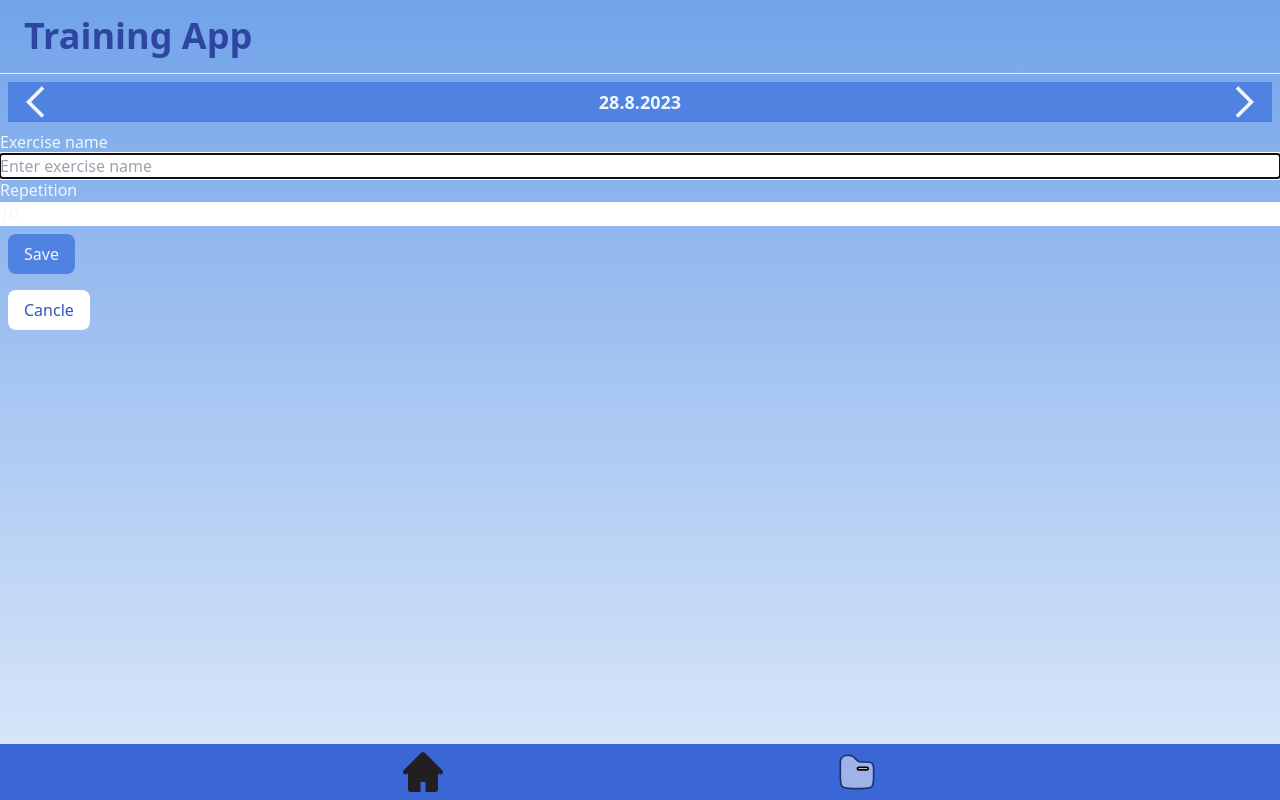
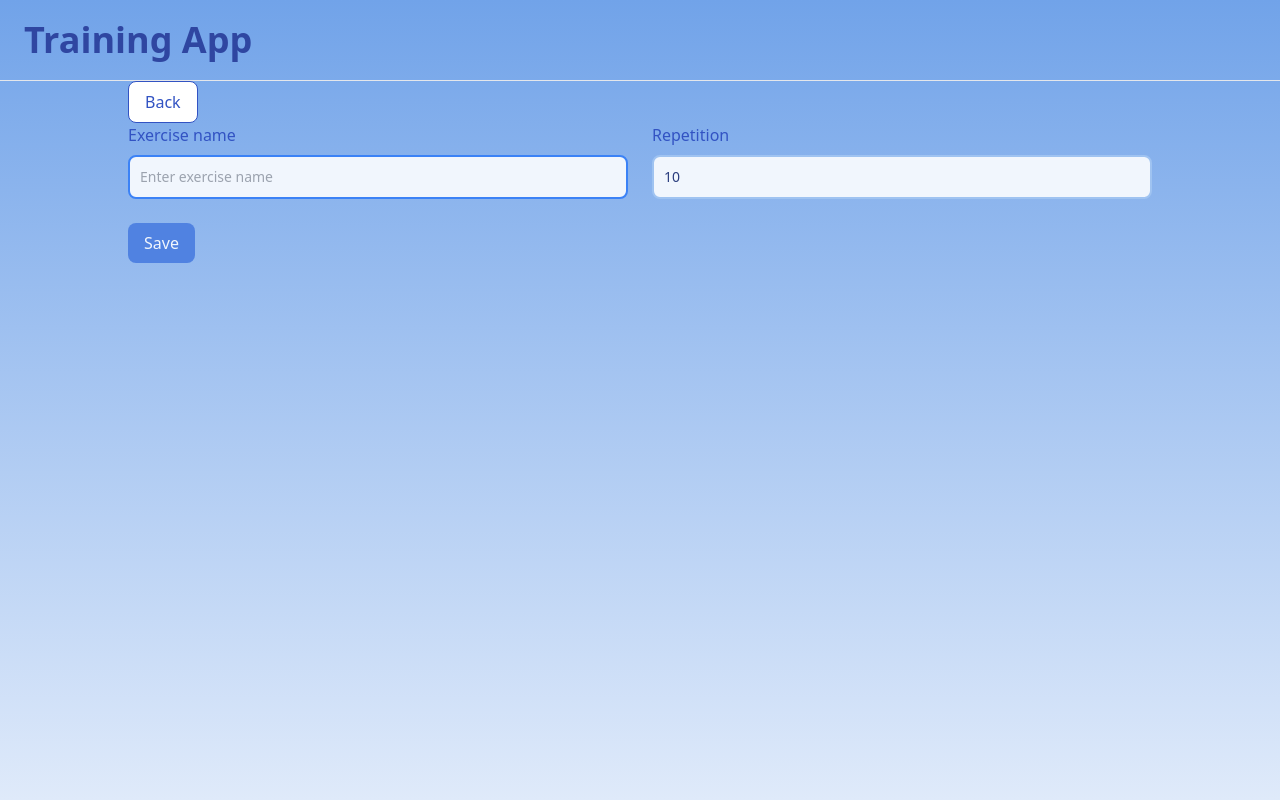
Before and after one commit to JolloDede/New-Training-App, a SvelteKit app: page /today/option/exercise in a window 1280 px wide. Built offline with nearby package versions, Linux system fonts and the light colour scheme.

Commit message:
refactor: style update

```diff
--- a/src/components/ExerciseCard.svelte
+++ b/src/components/ExerciseCard.svelte
@@ -1,15 +1,30 @@
 <script lang="ts">
+	import Circle from './Icon/Circle.svelte';
+	import Button from './default/Button.svelte';
+
 	export let name: string;
 	export let repAmount: number;
 </script>
 
-<div class="flex justify-between m-2 border rounded-lg bg-white h-10">
+<div class="flex items-center justify-between m-2 p-2 border rounded-lg bg-white h-10">
 	<p>{name}</p>
 	<p>{repAmount}</p>
 
 	<div class="flex">
-        <img src="/cricle.svg" alt="House" class="w-10" />
-        <img src="/cricle.svg" alt="House" class="w-10" />
-        <img src="/cricle.svg" alt="House" class="w-10" />
+		<Button class="">
+			<Circle />
+		</Button>
+		<Button class="test">
+			<Circle />
+		</Button>
+		<Button class="test">
+			<Circle />
+		</Button>
 	</div>
 </div>
+
+<style>
+	p {
+		@apply text-sapphire-700;
+	}
+</style>
--- a/src/components/ExerciseEdit.svelte
+++ b/src/components/ExerciseEdit.svelte
@@ -2,6 +2,9 @@
 	import { exercises } from '../store';
 	import BinIcon from './Icon/BinIcon.svelte';
 	import EditIcon from './Icon/EditIcon.svelte';
+	import Button from './default/Button.svelte';
+	import PrimaryButton from './default/PrimaryButton.svelte';
+	import SecondaryButton from './default/SecondaryButton.svelte';
 
 	export let id: string;
 	export let exerciseName: string;
@@ -10,19 +13,25 @@
 
 	function deleteExercise() {
 		exercises.update((value) => {
-            return value.filter(exercise => exercise.id != id);
-        })
+			return value.filter((exercise) => exercise.id != id);
+		});
 	}
 </script>
 
-<div class="flex m-2 p-0 border rounded-lg bg-white h-10">
+<div class="flex m-2 p-0 border rounded-lg bg-white h-12">
 	{#if editing}
-		<form on:submit={() => editing = false}>
+		<form class="w-full" on:submit={() => (editing = false)}>
+			<div class="flex justify-around">
 				<input type="text" bind:value={exerciseName} />
 				<input type="number" bind:value={amount} />
-            <button>Save</button>
+				<div class="w-1/5">
+					<PrimaryButton>Save</PrimaryButton>
+					<SecondaryButton>Cancle</SecondaryButton>
+				</div>
+			</div>
 		</form>
 	{:else}
+		<div class="flex w-full m-2 items-center">
 			<p class="grow">{exerciseName}</p>
 			<p class="grow">{amount}</p>
 			<div class="flex w-20">
@@ -33,5 +42,12 @@
 					<BinIcon />
 				</button>
 			</div>
+		</div>
 	{/if}
 </div>
+
+<style>
+	* {
+		@apply text-sapphire-800;
+	}
+</style>
--- /dev/null
+++ b/src/components/Icon/Circle.svelte
@@ -0,0 +1,20 @@
+<script lang="ts">
+	let clazz = "";
+	export { clazz as class};
+</script>
+
+<svg class={"w-10"+" "+clazz} viewBox="0 0 24 24" fill="none" xmlns="http://www.w3.org/2000/svg"
+	><g id="SVGRepo_bgCarrier" stroke-width="0" /><g
+		id="SVGRepo_tracerCarrier"
+		stroke-linecap="round"
+		stroke-linejoin="round"
+	/><g id="SVGRepo_iconCarrier">
+		<path
+			d="M21 12C21 16.9706 16.9706 21 12 21C7.02944 21 3 16.9706 3 12C3 7.02944 7.02944 3 12 3C16.9706 3 21 7.02944 21 12Z"
+			stroke="#000000"
+			stroke-width="2"
+			stroke-linecap="round"
+			stroke-linejoin="round"
+		/>
+	</g></svg
+>
--- a/src/components/default/Button.svelte
+++ b/src/components/default/Button.svelte
@@ -1,37 +1,8 @@
 <script lang="ts">
-	export let primary = true;
+	let clazz = "";
+	export { clazz as class };
 </script>
 
-<button on:click class={primary ? 'primary' : 'secondary'}>
+<button on:click class={'px-4 py-2 rounded-lg' + ' ' + clazz}>
 	<slot />
 </button>
-
-<style>
-	button {
-		@apply w-fit px-4 py-2 rounded-lg;
-	}
-
-	.primary {
-		@apply bg-sapphire-500;
-	}
-
-	:hover.primary {
-		@apply bg-sapphire-600;
-	}
-
-	:active.primary {
-		@apply bg-sapphire-700;
-	}
-
-	.secondary {
-		@apply bg-white text-sapphire-700 border-sapphire-700;
-	}
-
-	:hover.secondary {
-		@apply bg-sapphire-50;
-	}
-
-	:active.secondary {
-		@apply bg-sapphire-100;
-	}
-</style>
--- /dev/null
+++ b/src/components/default/FancyButton.svelte
@@ -0,0 +1,8 @@
+<script>
+	import Button from "./Button.svelte";
+
+</script>
+
+<Button on:click class="bg-gradient-to-r from-sapphire-400 to-sapphire-500 hover:from-sapphire-500 hover:to-sapphire-700 active:from-sapphire-600 active:to-sapphire-800 ">
+    <slot />
+</Button>
--- /dev/null
+++ b/src/components/default/PrimaryButton.svelte
@@ -0,0 +1,7 @@
+<script lang="ts">
+	import Button from "./Button.svelte";
+</script>
+
+<Button on:click class="bg-sapphire-500 hover:bg-sapphire-600 active:bg-sapphire-700" on:click>
+	<slot />
+</Button>
--- /dev/null
+++ b/src/components/default/SecondaryButton.svelte
@@ -0,0 +1,7 @@
+<script>
+	import Button from './Button.svelte';
+</script>
+
+<Button on:click class="border bg-white text-sapphire-700 border-sapphire-700 hover:bg-sapphire-50 active:bg-sapphire-100">
+	<slot />
+</Button>
--- a/src/routes/+layout.svelte
+++ b/src/routes/+layout.svelte
@@ -4,7 +4,7 @@
 
 <div class="flex flex-col text-sapphire-50 bg-gradient-to-b from-sapphire-400 to-sapphire-100 h-screen">
 	<header class="flex items-center h-20 ml-6 text-sapphire-800">
-		<h1 class="text-4xl font-extrabold">Training App</h1>
+		<a href="/" class="text-4xl font-extrabold">Training App</a>
 	</header>
   <hr>
 	<slot />
--- a/src/routes/+page.svelte
+++ b/src/routes/+page.svelte
@@ -1,5 +1,9 @@
 <script lang="ts">
-	import Main from "../components/default/Main.svelte";
+	import Button from "../components/default/Button.svelte";
+	import FancyButton from "../components/default/FancyButton.svelte";
+import Main from "../components/default/Main.svelte";
+	import PrimaryButton from "../components/default/PrimaryButton.svelte";
+	import SecondaryButton from "../components/default/SecondaryButton.svelte";
 
 </script>
 
--- a/src/routes/today/option/exercise/+page.svelte
+++ /dev/null
@@ -1,37 +0,0 @@
-<script lang="ts">
-	import Button from '../../../../components/default/Button.svelte';
-	import Main from '../../../../components/default/Main.svelte';
-	import { exercises } from '../../../../store';
-	import newUniqueId from 'locally-unique-id-generator';
-
-	let name: string = '';
-	let repetition: number = 10;
-
-	function handleSaveClick() {
-		exercises.update((old: Exercise[]) => {
-			let newExer: Exercise = { id: newUniqueId(), name: name, repetition: repetition };
-			return [...old, newExer];
-		});
-		window.history.back();
-	}
-
-	function handleCancleClick() {
-		window.history.back();
-	}
-</script>
-
-<Main>
-	<form class="flex flex-col">
-		<label for="iName">Exercise name</label>
-		<!-- svelte-ignore a11y-autofocus -->
-		<input id="iName" bind:value={name} placeholder="Enter exercise name" autofocus />
-		<label for="iRep">Repetition</label>
-		<input id="iRep" bind:value={repetition} />
-		<div class="m-2">
-			<Button on:click={handleSaveClick}>Save</Button>
-		</div>
-		<div class="m-2">
-			<Button on:click={handleCancleClick} primary={false}>Cancle</Button>
-		</div>
-	</form>
-</Main>
--- /dev/null
+++ b/src/routes/today/option/exercise/+page@.svelte
@@ -0,0 +1,64 @@
+<script lang="ts">
+	import Main from '../../../../components/default/Main.svelte';
+	import PrimaryButton from '../../../../components/default/PrimaryButton.svelte';
+	import SecondaryButton from '../../../../components/default/SecondaryButton.svelte';
+	import { exercises } from '../../../../store';
+	import newUniqueId from 'locally-unique-id-generator';
+
+	let name: string = '';
+	let repetition: number = 10;
+
+	function handleSaveClick() {
+		exercises.update((old: Exercise[]) => {
+			let newExer: Exercise = { id: newUniqueId(), name: name, repetition: repetition };
+			return [...old, newExer];
+		});
+		window.history.back();
+	}
+
+	function backCLickHandler() {
+		window.history.back();
+	}
+</script>
+
+<Main>
+	<div class="m-auto w-4/5">
+		<SecondaryButton on:click={backCLickHandler}>Back</SecondaryButton>
+		<form>
+			<div class="grid gap-6 mb-6 md:grid-cols-2">
+				<div>
+					<label for="iName" class="">Exercise name</label>
+					<!-- svelte-ignore a11y-autofocus -->
+					<input
+						class=""
+						id="iName"
+						bind:value={name}
+						placeholder="Enter exercise name"
+						autofocus
+						required
+					/>
+				</div>
+				<div>
+					<label for="iRep">Repetition</label>
+					<input id="iRep" type="number" bind:value={repetition} />
+				</div>
+				<div class="w-full">
+					<PrimaryButton on:click={handleSaveClick}>Save</PrimaryButton>
+				</div>
+			</div>
+		</form>
+	</div>
+</Main>
+
+<style>
+	label {
+		@apply block mb-2 font-medium text-sapphire-700;
+	}
+
+	input {
+		@apply block w-full p-2.5 border-2 bg-sapphire-50 border-sapphire-300 text-sapphire-900 text-sm rounded-lg outline-none;
+	}
+	input:focus {
+		@apply border-blue-500;
+	}
+</style>
```
Lines whose indentation alone changed are shown as unchanged.
